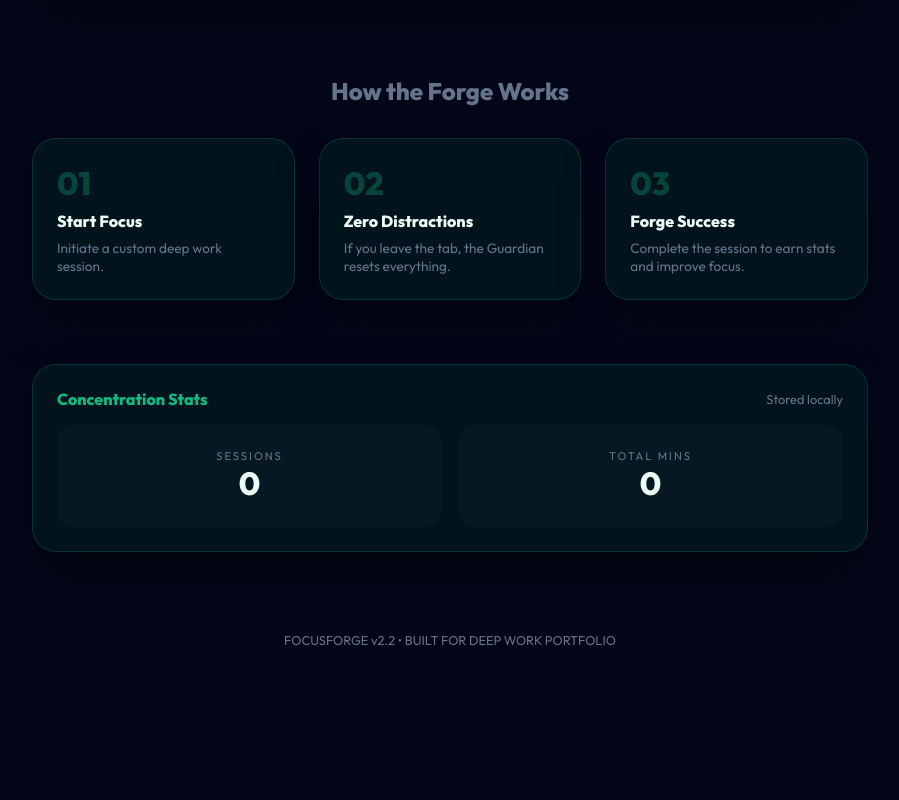
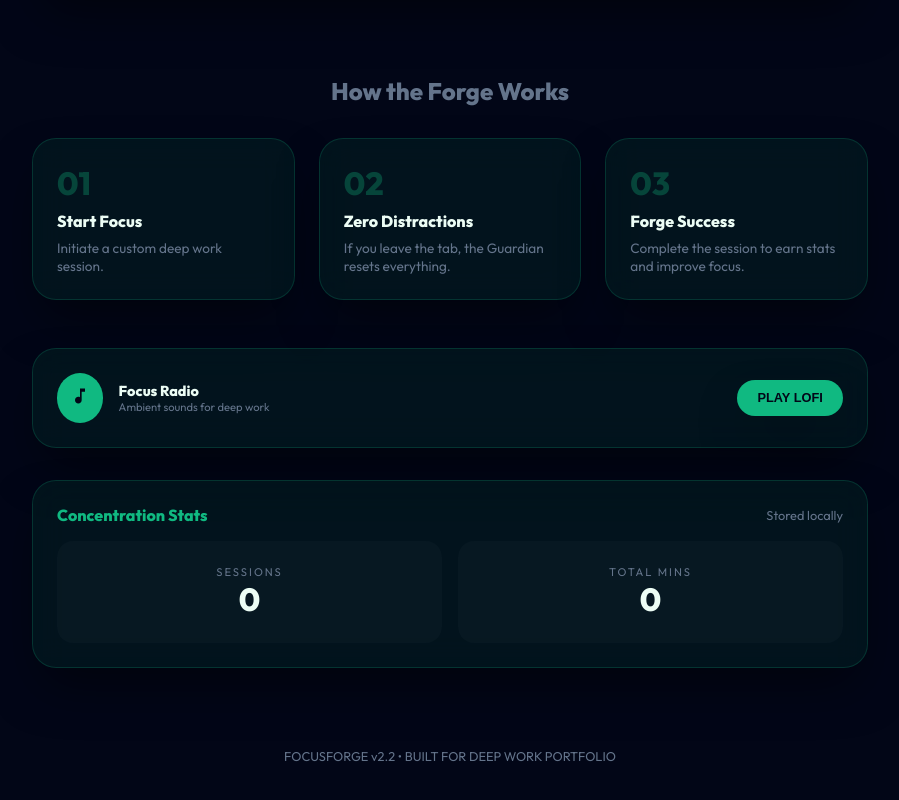
Before and after one commit to AaronLopz/focus-forge, a React (Vite) app: page / in a window 1280 px wide. Shown: the part 590-1390 px from the top of the page, without its empty margins (190-1089 px from the left). Before the commit the page ends 1302 px from the top, so only its background shows below. Built offline with nearby package versions, Linux system fonts and the light colour scheme.

Commit message:
Audio: Added Web Audio API alerts and Lofi Focus Radio

```diff
--- a/src/App.jsx
+++ b/src/App.jsx
@@ -203,7 +203,39 @@ function App() {
         </div>
       </section>
 
-      <div className="glass-card" style={{ width: '100%', marginTop: '3rem', padding: '1.5rem' }}>
+      <div className="glass-card" style={{ width: '100%', marginTop: '2rem', padding: '1.5rem', display: 'flex', alignItems: 'center', justifyContent: 'space-between' }}>
+        <div style={{ display: 'flex', alignItems: 'center', gap: '1rem' }}>
+          <div style={{ padding: '0.8rem', background: 'var(--primary)', borderRadius: '50%', color: 'var(--bg-deep)' }}>
+            <svg width="20" height="20" viewBox="0 0 24 24" fill="currentColor"><path d="M12 3v10.55c-.59-.34-1.27-.55-2-.55-2.21 0-4 1.79-4 4s1.79 4 4 4 4-1.79 4-4V7h4V3h-6z"/></svg>
+          </div>
+          <div>
+            <h4 style={{ fontSize: '0.9rem' }}>{lang === 'en' ? 'Focus Radio' : 'Radio de Enfoque'}</h4>
+            <p style={{ fontSize: '0.7rem', color: 'var(--text-dim)' }}>{lang === 'en' ? 'Ambient sounds for deep work' : 'Sonidos ambientales para trabajar'}</p>
+          </div>
+        </div>
+        <div style={{ display: 'flex', gap: '0.5rem' }}>
+          <audio id="ambient-audio" loop>
+            <source src="https://stream.zeno.fm/0890f5u7u0hvu" type="audio/mpeg" />
+          </audio>
+          <button
+            onClick={() => {
+              const audio = document.getElementById('ambient-audio');
+              if (audio.paused) {
+                audio.play();
+                audio.volume = 0.3;
+              } else {
+                audio.pause();
+              }
+            }}
+            className="glass-card"
+            style={{ padding: '0.6rem 1.2rem', fontSize: '0.8rem', fontWeight: 'bold', background: 'var(--primary)', color: 'var(--bg-deep)' }}
+          >
+            {lang === 'en' ? 'PLAY LOFI' : 'REPRODUCIR LOFI'}
+          </button>
+        </div>
+      </div>
+
+      <div className="glass-card" style={{ width: '100%', marginTop: '1rem', padding: '1.5rem' }}>
         <div style={{ display: 'flex', justifyContent: 'space-between', alignItems: 'center', marginBottom: '1rem' }}>
           <h3 style={{ fontSize: '1rem', color: 'var(--primary)' }}>{t.statsTitle}</h3>
           <span style={{ fontSize: '0.8rem', color: 'var(--text-dim)' }}>{t.statsSubtitle}</span>
--- a/src/hooks/useFocusTimer.js
+++ b/src/hooks/useFocusTimer.js
@@ -1,4 +1,5 @@
 import { useState, useEffect, useRef } from 'react';
+import { playSuccess, playFailure } from '../utils/audio';
 
 const useFocusTimer = (initialMinutes = 25) => {
   const [secondsLeft, setSecondsLeft] = useState(initialMinutes * 60);
@@ -16,6 +17,7 @@ const useFocusTimer = (initialMinutes = 25) => {
     setIsActive(false);
     setSecondsLeft(initialMinutes * 60);
     setStatus(isFailure ? 'broken' : 'idle');
+    if (isFailure) playFailure();
   };
 
   useEffect(() => {
@@ -27,6 +29,7 @@ const useFocusTimer = (initialMinutes = 25) => {
       clearInterval(timerRef.current);
       setIsActive(false);
       setStatus('success');
+      playSuccess();
     }
 
     return () => clearInterval(timerRef.current);
--- /dev/null
+++ b/src/utils/audio.js
@@ -0,0 +1,33 @@
+// Web Audio API Sound Effects
+const playSound = (freq, type, duration) => {
+  const audioCtx = new (window.AudioContext || window.webkitAudioContext)();
+  const oscillator = audioCtx.createOscillator();
+  const gainNode = audioCtx.createGain();
+
+  oscillator.type = type;
+  oscillator.frequency.setValueAtTime(freq, audioCtx.currentTime);
+
+  gainNode.gain.setValueAtTime(0.1, audioCtx.currentTime);
+  gainNode.gain.exponentialRampToValueAtTime(0.0001, audioCtx.currentTime + duration);
+
+  oscillator.connect(gainNode);
+  gainNode.connect(audioCtx.destination);
+
+  oscillator.start();
+  oscillator.stop(audioCtx.currentTime + duration);
+};
+
+export const playSuccess = () => {
+  playSound(523.25, 'sine', 0.5); // C5
+  setTimeout(() => playSound(659.25, 'sine', 0.8), 100); // E5
+};
+
+export const playFailure = () => {
+  playSound(150, 'sawtooth', 0.5); // Low Buzz
+};
+
+// Ambient Music Tracks (Royalty Free / Open Source)
+export const musicTracks = [
+  { id: 'lofi', label: 'Lofi Focus', url: 'https://p.scdn.co/mp3-preview/26e3c33083652614b7454be2e04f0394025176ca?cid=null' },
+  { id: 'rain', label: 'Rain Ambient', url: 'https://www.soundhelix.com/examples/mp3/SoundHelix-Song-8.mp3' }, // Placeholder for loop
+];
```
